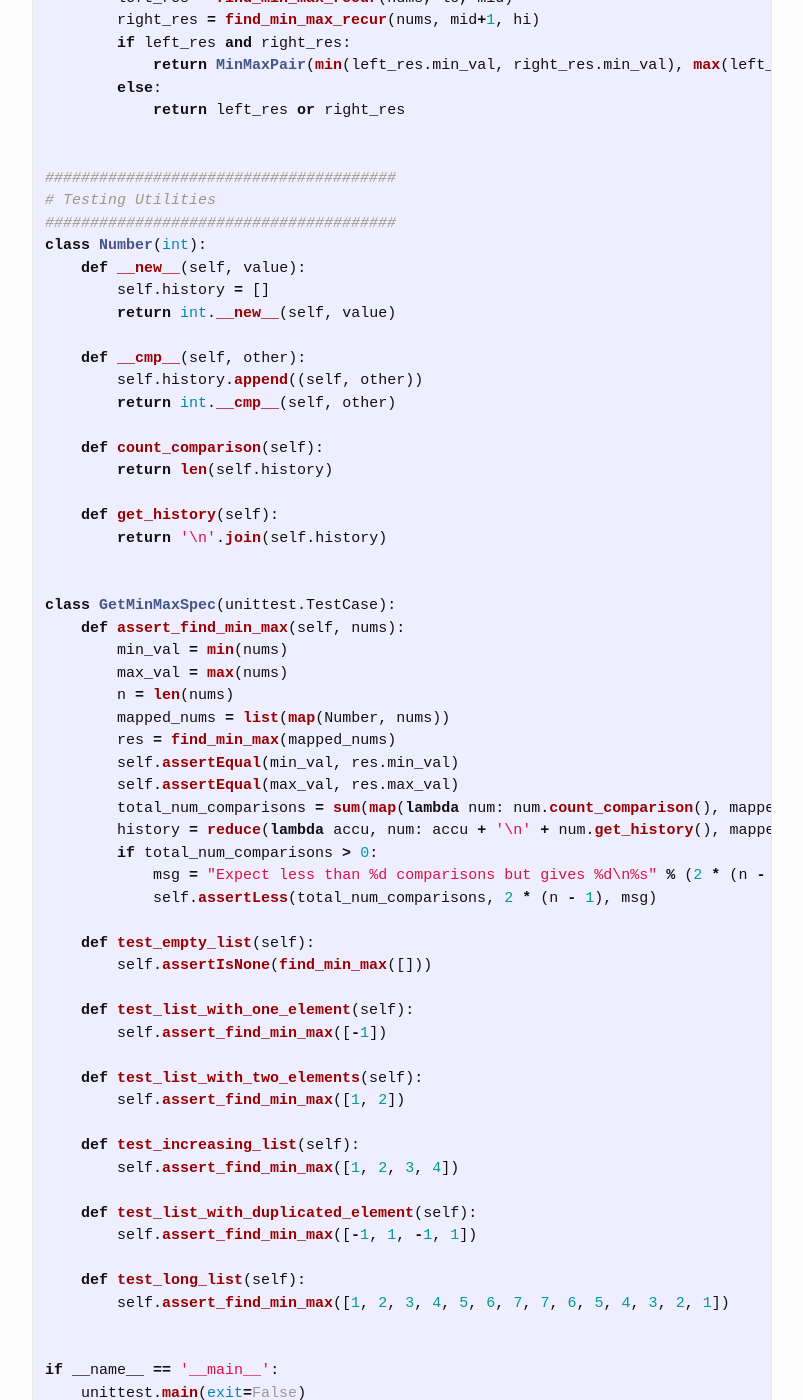
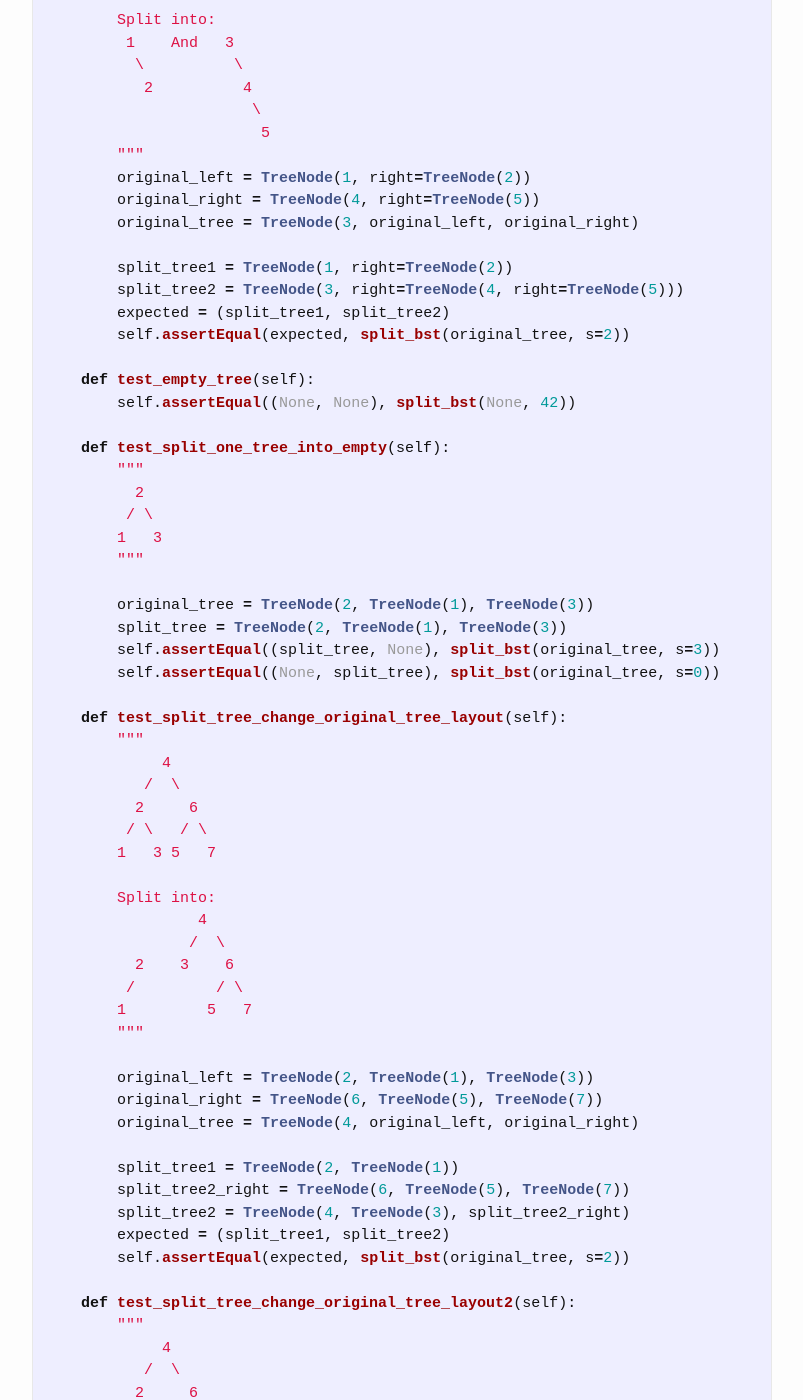
Before and after one commit to trsong/trsong.github.io, a Jekyll site: the page built from _posts/2020-05-01-DailyQuestionsMay.md, in a window 1280 px wide and 1400 px high, scrolled down 2839 px. Shown: the whole window, without its empty margins (238-1041 px from the left). Built offline with Jekyll 4.4.1, drawn with Linux system fonts in a browser that asks for light colours; some of the changed text lies outside the part shown.

Commit message:
Add Solution to May 20 Question

````diff
--- a/_posts/2020-05-01-DailyQuestionsMay.md
+++ b/_posts/2020-05-01-DailyQuestionsMay.md
@@ -100,6 +100,136 @@ Split into two trees:
                 5
 ```
 
+**Solution:** [https://repl.it/@trsong/Split-BST](https://repl.it/@trsong/Split-BST)
+```py
+import unittest
+
+def split_bst(root, s):
+    if not root:
+        return None, None
+
+    if s < root.val:
+        left_tree, right_tree = split_bst(root.left, s)
+        root.left = right_tree
+        return left_tree, root
+    else:
+        left_tree, right_tree = split_bst(root.right, s)
+        root.right = left_tree
+        return root, right_tree
+
+
+###################
+# Testing Utilities
+###################
+class TreeNode(object):
+    def __init__(self, val, left=None, right=None):
+        self.val = val
+        self.left = left
+        self.right = right
+
+    def __eq__(self, other):
+        return (other and
+         other.val == self.val and
+         other.left == self.left and
+         other.right == self.right)
+
+
+class SplitTreeSpec(unittest.TestCase):
+    def test_example(self):
+        """
+             3
+           /   \
+          1     4
+           \     \
+            2     5
+
+        Split into:
+         1    And   3
+          \          \
+           2          4
+                       \
+                        5
+        """
+        original_left = TreeNode(1, right=TreeNode(2))
+        original_right = TreeNode(4, right=TreeNode(5))
+        original_tree = TreeNode(3, original_left, original_right)
+
+        split_tree1 = TreeNode(1, right=TreeNode(2))
+        split_tree2 = TreeNode(3, right=TreeNode(4, right=TreeNode(5)))
+        expected = (split_tree1, split_tree2)
+        self.assertEqual(expected, split_bst(original_tree, s=2))
+
+    def test_empty_tree(self):
+        self.assertEqual((None, None), split_bst(None, 42))
+
+    def test_split_one_tree_into_empty(self):
+        """
+          2
+         / \
+        1   3
+        """
+
+        original_tree = TreeNode(2, TreeNode(1), TreeNode(3))
+        split_tree = TreeNode(2, TreeNode(1), TreeNode(3))
+        self.assertEqual((split_tree, None), split_bst(original_tree, s=3))
+        self.assertEqual((None, split_tree), split_bst(original_tree, s=0))
+
+    def test_split_tree_change_original_tree_layout(self):
+        """
+             4
+           /  \
+          2     6
+         / \   / \
+        1   3 5   7
+
+        Split into:
+                 4
+                /  \
+          2    3    6
+         /         / \
+        1         5   7
+        """
+
+        original_left = TreeNode(2, TreeNode(1), TreeNode(3))
+        original_right = TreeNode(6, TreeNode(5), TreeNode(7))
+        original_tree = TreeNode(4, original_left, original_right)
+
+        split_tree1 = TreeNode(2, TreeNode(1))
+        split_tree2_right = TreeNode(6, TreeNode(5), TreeNode(7))
+        split_tree2 = TreeNode(4, TreeNode(3), split_tree2_right)
+        expected = (split_tree1, split_tree2)
+        self.assertEqual(expected, split_bst(original_tree, s=2))
+
+    def test_split_tree_change_original_tree_layout2(self):
+        """
+             4
+           /  \
+          2     6
+         / \   / \
+        1   3 5   7
+
+        Split into:
+             4
+           /  \
+          2    5    6
+         / \         \
+        1   3         7
+        """
+
+        original_left = TreeNode(2, TreeNode(1), TreeNode(3))
+        original_right = TreeNode(6, TreeNode(5), TreeNode(7))
+        original_tree = TreeNode(4, original_left, original_right)
+
+        split_tree1_left = TreeNode(2, TreeNode(1), TreeNode(3))
+        split_tree1 = TreeNode(4, split_tree1_left, TreeNode(5))
+        split_tree2 = TreeNode(6, right=TreeNode(7))
+        expected = (split_tree1, split_tree2)
+        self.assertEqual(expected, split_bst(original_tree, s=5))
+
+
+if __name__ == '__main__':
+    unittest.main(exit=False)
+```
 
 ### May 19, 2020 \[Easy\] Max and Min with Limited Comparisons
 ---
````
